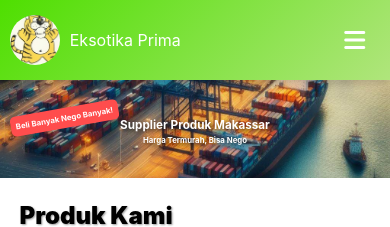
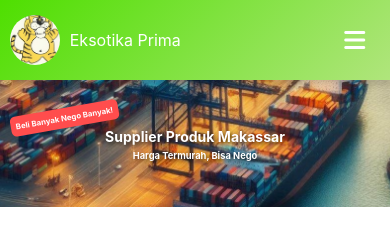
Before and after one commit to chrisprojs/eksotika-prima, a Next.js app: page / in a window 390 px wide. Shown: the top 227 px of the page. Built offline with nearby package versions, Linux system fonts and the light colour scheme; no server answers.

Commit message:
Fix: CSS Style in Home Page

```diff
--- a/src/app/page.css
+++ b/src/app/page.css
@@ -47,7 +47,15 @@
 
 @media (max-width:768px) {
   .home-img-container{
-    height: auto;
+    height: 15vh;
+  }
+
+  .home-img-text{
+    font-size: 3.6vw;
+  }
+
+  .home-img-text2{
+    font-size: 2.4vw;
   }
 
   .home-blast-sign > p{
```
